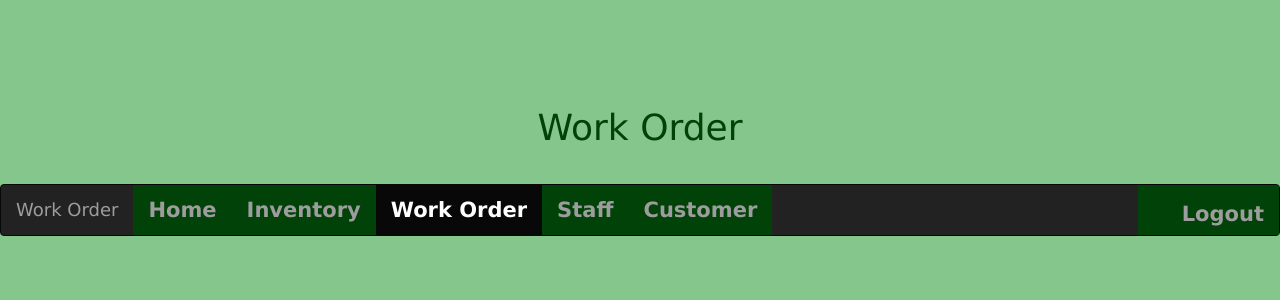
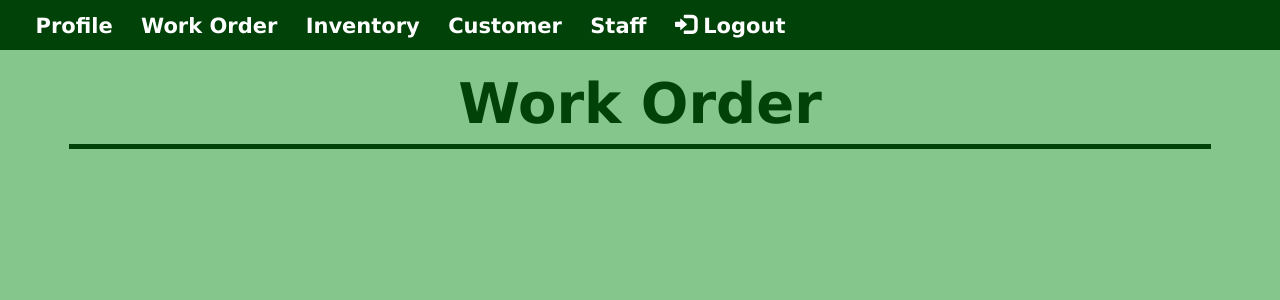
Before and after one commit to rrsrz205/BengkelKita, a PHP site: page /workOrder.php in a window 1280 px wide. Shown: the top 300 px of the page. Run offline with PHP 8.4, Linux system fonts and the light colour scheme; the visitor is signed in with stand-in values (Sample User, id 1).

Commit message:
Error di inventory.php
login.php dan profile.php diperbagus. Nyoba nambahin navbar ke inventory.php tp error "Parse error: syntax error, unexpected end of file in D:\Coding\XA\htdocs\BengkelKita\Test1\inventory.php on line 106".

```diff
--- a/Test1/Workorder.php
+++ b/Test1/Workorder.php
@@ -1,50 +1,59 @@
 <!DOCTYPE HTML>
-<HTML>
+<html>
 	<head>
+		<title>Work Order</title>
 		<meta name="viewpoint" content="width=device-width" , initial-scale=1 , shrink-to-fit=no , charset="utf-8" >
 		<link rel="stylesheet" type="text/css" href="bootstrap-3.3.7-dist/css/bootstrap.min.css">
 		<link rel="stylesheet" type="text/css" href="styles.css">
-		<title>Login</title>
 	</head>
+
 	<body >
-
-	<div class="isi">
-		<div Class="Header">
-
-
-				<h1>Work Order</h1>
-						<!--<span>Create Work Order </span>-->
-
-						<nav class="navbar navbar-inverse">
-							<div class="container-fluid">
-								<div class="navbar-header">
-									<a class="navbar-brand" href="Customer.php">Work Order</a>
+		<header>
+			<nav class="nav">
+				<ul>
+					<li>
+						<a href="profile.php">
+							Profile
+						</a>
+					</li>
+					<li>
+						<a href="workOrder.php">
+							Work Order
+						</a>
+					</li>
+					<li>
+						<a href="inventory.php">
+							Inventory
+						</a>
+					</li>
+					<li>
+						<a href="customer.php">
+							Customer
+						</a>
+					</li>
+					<li>
+						<a href="staff.php">
+							Staff
+						</a>
+					</li>
+					<li>
+						<a href="function/clear.php">
+							<span class="glyphicon glyphicon-log-in" style="color: white">
+							</span>
+							Logout
+						</a>
+					</li>
+				</ul>
+			</nav>
+		</header>
+		<section class="container">
+			<div class="pageTitle">
+				Work Order
 			</div>
-									<ul class="nav navbar-nav">
-										<li><a href="MainForm.php">Home</a></li>
-										<li><a  href="invetory.php">Inventory</a></li>
-										<li class="active"><a  href="workorder.php">Work Order</a></li>
-										<li><a  href="staff.php">Staff</a></li>
-										<li><a  href="Customer.php">Customer</a></li>
-									</ul>
-									<ul class="nav navbar-nav navbar-right">
-										<li><a href="function/clear.php"><span class="glyphicon glyphicon-log-in"></span> Logout</a></li>
-								</ul>
-							</div>
-						</nav>
-
-						<div id="MainWO">
-
-
-
-						</div>
-
-			</div>
-		</div>
+		</section>
 	</body>
 
 	<?php
-
 		session_start();
 
 		if ($username = $_SESSION['user']) {
@@ -52,12 +61,5 @@ if ($username = $_SESSION['user']) {
 		} else {
 			header('location:login.php');
 		}
-
-
-
-
 	?>
-
-
-
-</HTML>
+</html>
--- a/Test1/profile.php
+++ b/Test1/profile.php
@@ -48,6 +48,9 @@
 			</nav>
 		</header>
 		<section class="container">
+			<div class="pageTitle">
+				Profile
+			</div>
 			<form action="" method="get">
 				<img src="img/pic_profile.png" alt="This is your profile picture." class="profPic">
 				<div class="profName">
--- a/Test1/styles.css
+++ b/Test1/styles.css
@@ -10,10 +10,11 @@ html, body{
 	padding: 0;
 }
 
-h1{
+.loginTitle{
 	text-align: center;
-	margin: 3em auto 1em auto;
+	margin: 3em auto .5em auto;
 	color: #004208;
+	font-size: 4em;
 }
 
 .loginContainer{
@@ -23,31 +24,48 @@ h1{
 
 .loginBox{
 	background-color: #52A55C;
-	width: 300px;
-	height: 150px;
+	width: 400px;
+	height: 200px;
 	margin: 0 auto;
-	padding: 10px;
+	padding-top: 1.7em;
+	border-radius: 1em;
 }
 
 .textField{
-	padding: 0px 0px 0px 3px;
-	margin: 10px;
+	padding: 0px 0px 0px 5px;
+}
+
+.loginTF{
+	margin-bottom: 1em;
+	width: 350px;
+	height: 40px;
+	font-size: 1.2em;
 }
 
 .btn{
 	background-color: #004208;
 	border: none;
-	width: 100px;
-	height: 30px;
-	margin-top: 5px;
+	border-radius: 3em;
 	color: white;
 }
 
+.btnLogin{
+	font-size: 1.5em;
+	font-weight: bold;
+	width: 110px;
+	height: 40px;
+}
+
 .nav{
+	margin: 0;
 	font-size: 1.5em;
 	font-weight: bold;
 	background-color: #004208;
 	height: 50px;
+}
+
+.nav ul{
+	margin: 0 0 0 -15px;
 }
 
 .nav li{
@@ -66,20 +84,28 @@ h1{
 }
 
 .container{
-	max-width: 1080px;
+	max-width: 1920px;
 	margin: 0 auto;
-	padding: 1.5em;
+	padding: 1em;
+}
+
+.pageTitle{
+	text-align: center;
+	font-size: 4em;
+	font-weight: 900;
+	border-bottom: 5px solid #004208;
 }
 
 .profPic{
 	display: block;
 	border-radius: 50%;
 	size: 200px;
-	margin: 0 auto;
+	margin: 15px auto 0 auto;
 }
 
 .profName{
 	text-align: center;
 	font-weight: bolder;
 	font-size: 3em;
+	border-bottom: 5px solid #004208;
 }
```
Also changed, not shown: Test1/inventory.php (+48 -47 lines), Test1/login.php (+10 -4 lines). Lines whose indentation alone changed are shown as unchanged.
